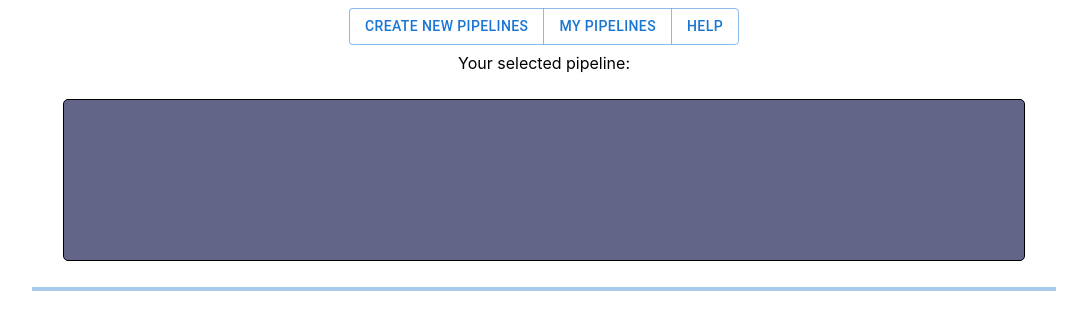
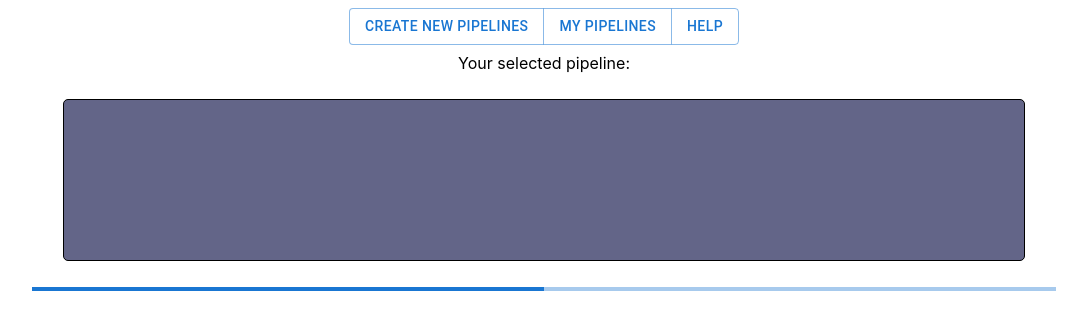
Before and after one commit to ericbfeng/dspy_project, a React (Create React App) app in the folder dspy_app/: page /compiling in a window 1280 px wide. Shown: the top 330 px of the page, without its empty margins (96-1183 px from the left). Built offline with nearby package versions, Linux system fonts and the light colour scheme.

Commit message:
Add accuracies

```diff
--- /dev/null
+++ b/dspy_app/src/components/Compiling/AccuracyBlock.js
@@ -0,0 +1,23 @@
+import React from "react";
+import Box from '@mui/material/Box';
+
+export default function AccuracyBlock(props) {
+    // Displays the label and the percent given by `props`
+    // Colored by whether the percent is good, medium, or bad
+
+    const color = ((percent) => {
+        if (percent > 70) {
+            return "#197e19";
+        } else if (percent > 30) {
+            return "yellow";
+        } else {
+            return "#ec9595";
+        }
+    })(props.value);
+
+    return (
+        <Box className="AccuracyBlock" sx={{ color }}>
+            <h1>{props.label}: {props.value}</h1>
+        </Box>
+    );
+}
--- a/dspy_app/src/components/Compiling/Compiling.js
+++ b/dspy_app/src/components/Compiling/Compiling.js
@@ -3,9 +3,32 @@ import './compile_style.css';
 import LinearProgress from '@mui/material/LinearProgress';
 import React from 'react';
 import Box from '@mui/material/Box';
+import AccuracyBlock from './AccuracyBlock';
+
+const pollForProgressMock = (function() {
+    let progress = 0;
+    // Just increases by 10 every time it is called
+    return function() {
+        progress = Math.min(progress + 10, 100);
+        return progress;
+    }
+})();
+
+const pollForProgress = pollForProgressMock;
+
 
 export default function Compiling() {
     const [progress, setProgress] = React.useState(0);
+
+    React.useEffect(() => {
+        const timer = setInterval(() => {
+            setProgress(pollForProgress());
+        }, 1000);
+        return () => {
+            clearInterval(timer);
+        };
+    }, []);
+
     return (
         <div className="Compiling">
             Your selected pipeline:<br />
@@ -13,6 +36,12 @@ export default function Compiling() {
             <Box className="progress">
                 <LinearProgress variant="determinate" value={progress} />
             </Box>
+            {(progress >= 100) && (
+                <Box className="accuracyBlock">
+                    <AccuracyBlock value={20} label={"Initial accuracy"} />
+                    <AccuracyBlock value={80} label={"Final accuracy"} />
+                </Box>
+            )}
         </div>
     );
 }
--- a/dspy_app/src/components/Pipeline/pipeline.css
+++ b/dspy_app/src/components/Pipeline/pipeline.css
@@ -6,3 +6,7 @@
     margin: 26px auto;
     background-color: #636588;
 }
+
+.AccuracyBlock h1 {
+    display: inline-block;
+}
```
